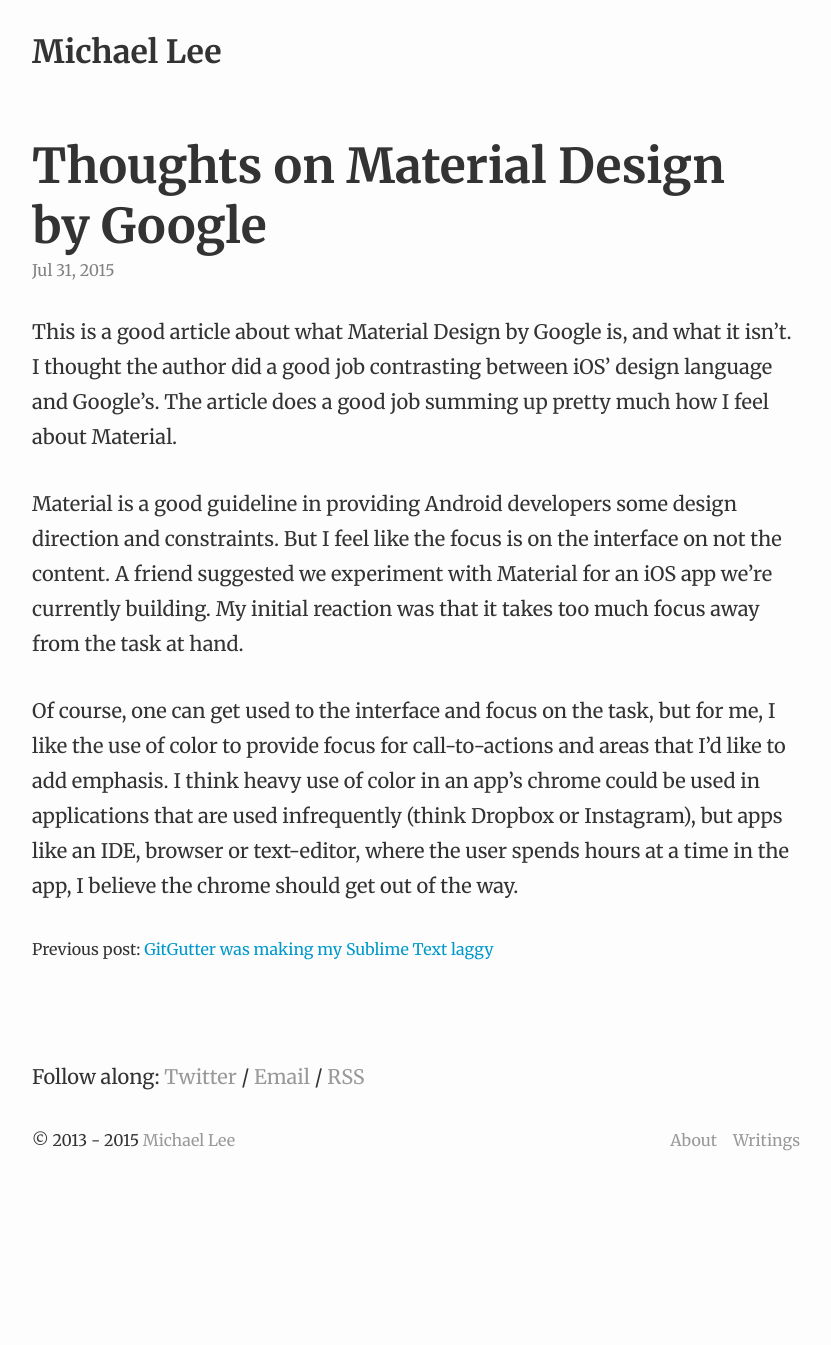
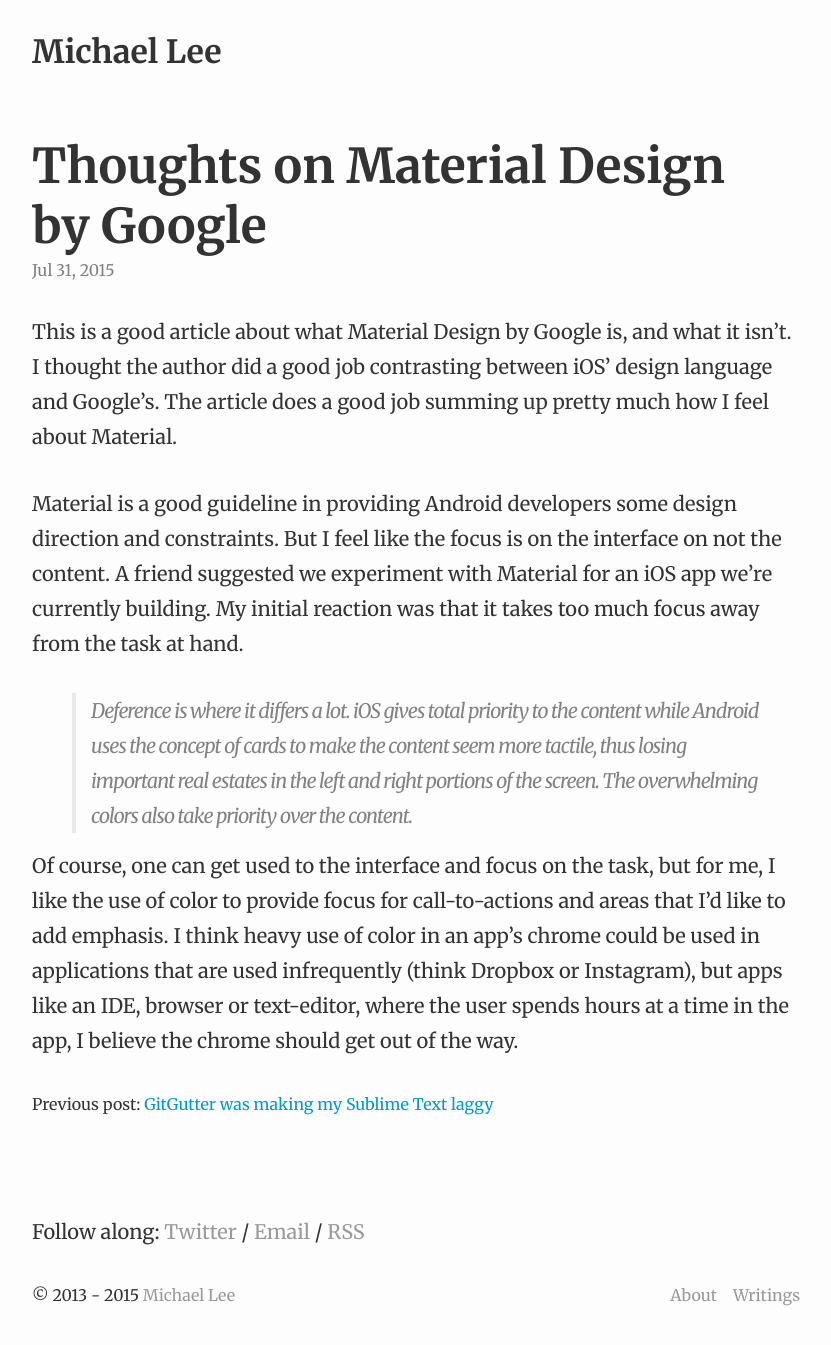
Before and after one commit to michaellee/old-michaelsoolee.com, a Jekyll site: the page built from _posts/2015-07-31-material.md, in a window 1280 px wide. Shown: the whole page, without its empty margins (224-1055 px from the left). Built offline with Jekyll 4.4.1, drawn with Linux system fonts in a browser that asks for light colours; nearby versions of some CDN libraries; before the commit the page ends 1190 px from its top, so only the background shows below that.

Commit message:
Link: Material update

```diff
--- a/_posts/2015-07-31-material.md
+++ b/_posts/2015-07-31-material.md
@@ -10,4 +10,6 @@ This is a good article about what Material Design by Google is, and what it isn'
 
 Material is a good guideline in providing Android developers some design direction and constraints. But I feel like the focus is on the interface on not the content. A friend suggested we experiment with Material for an iOS app we're currently building. My initial reaction was that it takes too much focus away from the task at hand.
 
+> Deference is where it differs a lot. iOS gives total priority to the content while Android uses the concept of cards to make the content seem more tactile, thus losing important real estates in the left and right portions of the screen. The overwhelming colors also take priority over the content.
+
 Of course, one can get used to the interface and focus on the task, but for me, I like the use of color to provide focus for call-to-actions and areas that I'd like to add emphasis. I think heavy use of color in an app's chrome could be used in applications that are used infrequently (think Dropbox or Instagram), but apps like an IDE, browser or text-editor, where the user spends hours at a time in the app, I believe the chrome should get out of the way.
```
